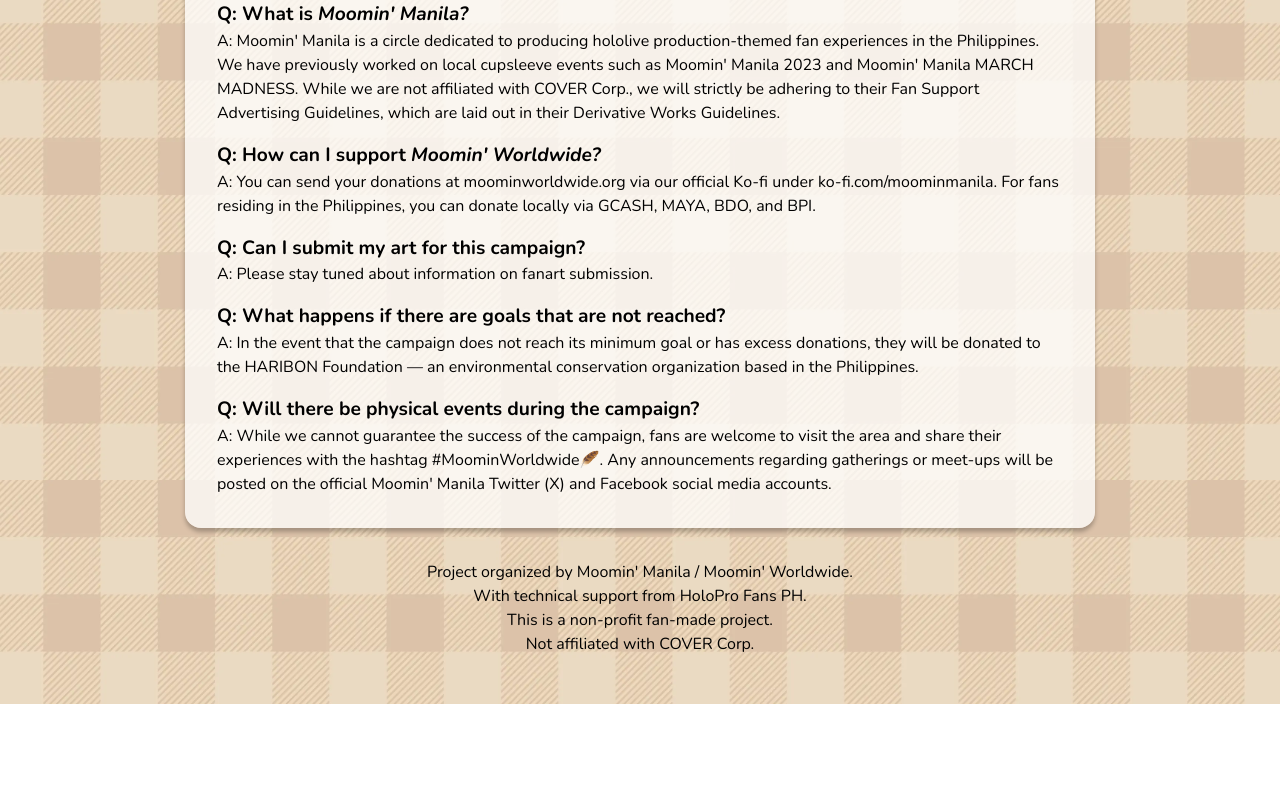
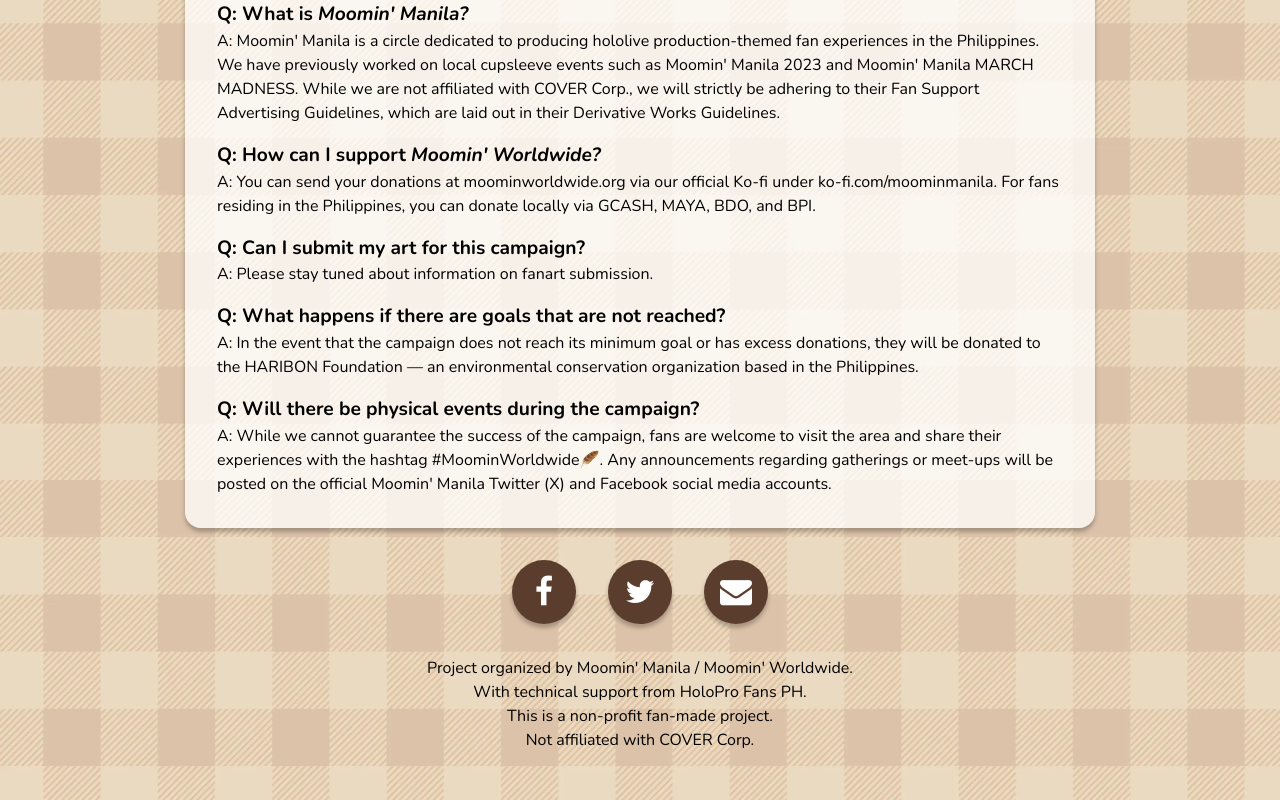
Before and after one commit to HoloProFansPH/moomin-worldwide, a React (Vite) app: page / in a window 1280 px wide. Shown: the part 1120-1920 px from the top of the page. Before the commit the page ends 1824 px from the top, so only its background shows below. Built offline with nearby package versions, Linux system fonts and the light colour scheme.

Commit message:
add socmed buttons

```diff
--- a/index.html
+++ b/index.html
@@ -34,6 +34,7 @@
     <link rel="preconnect" href="https://fonts.googleapis.com">
     <link rel="preconnect" href="https://fonts.gstatic.com" crossorigin>
     <link href="https://fonts.googleapis.com/css2?family=Nunito:ital,wght@0,200..1000;1,200..1000&display=swap" rel="stylesheet">
+    <link rel="stylesheet" href="https://cdnjs.cloudflare.com/ajax/libs/font-awesome/4.7.0/css/font-awesome.min.css">
   </head>
   <body>
     <div id="root"></div>
--- a/src/App.css
+++ b/src/App.css
@@ -76,6 +76,25 @@
   gap: 1rem;
   width: 100%;
 }
+.socmedRow {
+  display: flex;
+  justify-content: center;
+  gap: 2rem;
+  margin-top: 2rem;
+}
+.socmedButton {
+  display: flex;
+  justify-content: center;
+  align-items: center;
+  background-color: #5B3D2D;
+  color: white;
+  box-shadow: 0 4px 4px rgba(0, 0, 0, 0.25);
+  height: 3rem;
+  width: 3rem;
+  border-radius: 3rem;
+  font-size: 32px;
+  padding: 0.5rem;
+}
 
 .mainButton{
   display: flex;
@@ -101,6 +120,9 @@
   background-color: #34898b;
 }
 .buttonRow a {
+  text-decoration: none;
+}
+.socmedRow a {
   text-decoration: none;
 }
 
--- a/src/App.tsx
+++ b/src/App.tsx
@@ -4,6 +4,7 @@
 import './App.css'
 import Home from './Home'
 import ComingSoon from "./ComingSoon.tsx";
+import SocMedButton from "./components/SocMedButton.tsx";
 
 function App() {
   //const [count, setCount] = useState(0)
@@ -15,6 +16,11 @@
                   <Route path="/" element={<Home/>}/>
                   <Route path="/soon" element={<ComingSoon/>}/>
               </Routes>
+              <div className="socmedRow">
+                  <SocMedButton link="https://facebook.com/MoominManila" icon="facebook" />
+                  <SocMedButton link="https://twitter.com/MoominManila" icon="twitter" />
+                  <SocMedButton link="mailto:moominmanila@gmail.com" icon="envelope" />
+              </div>
               <p id="credits">
                   Project organized by Moomin' Manila / Moomin' Worldwide.<br/>
                   With technical support from HoloPro Fans PH.<br/>
--- /dev/null
+++ b/src/components/SocMedButton.tsx
@@ -0,0 +1,11 @@
+//import { ReactElement, JSXElementConstructor } from "react";
+
+function SocMedButton(props: { link: string; icon: string; }) {
+    return (
+        <a className="socmedButton" href={props.link} target="_blank">
+            <i className={`fa fa-${props.icon}`}></i>
+        </a>
+    );
+}
+
+export default SocMedButton;
```
